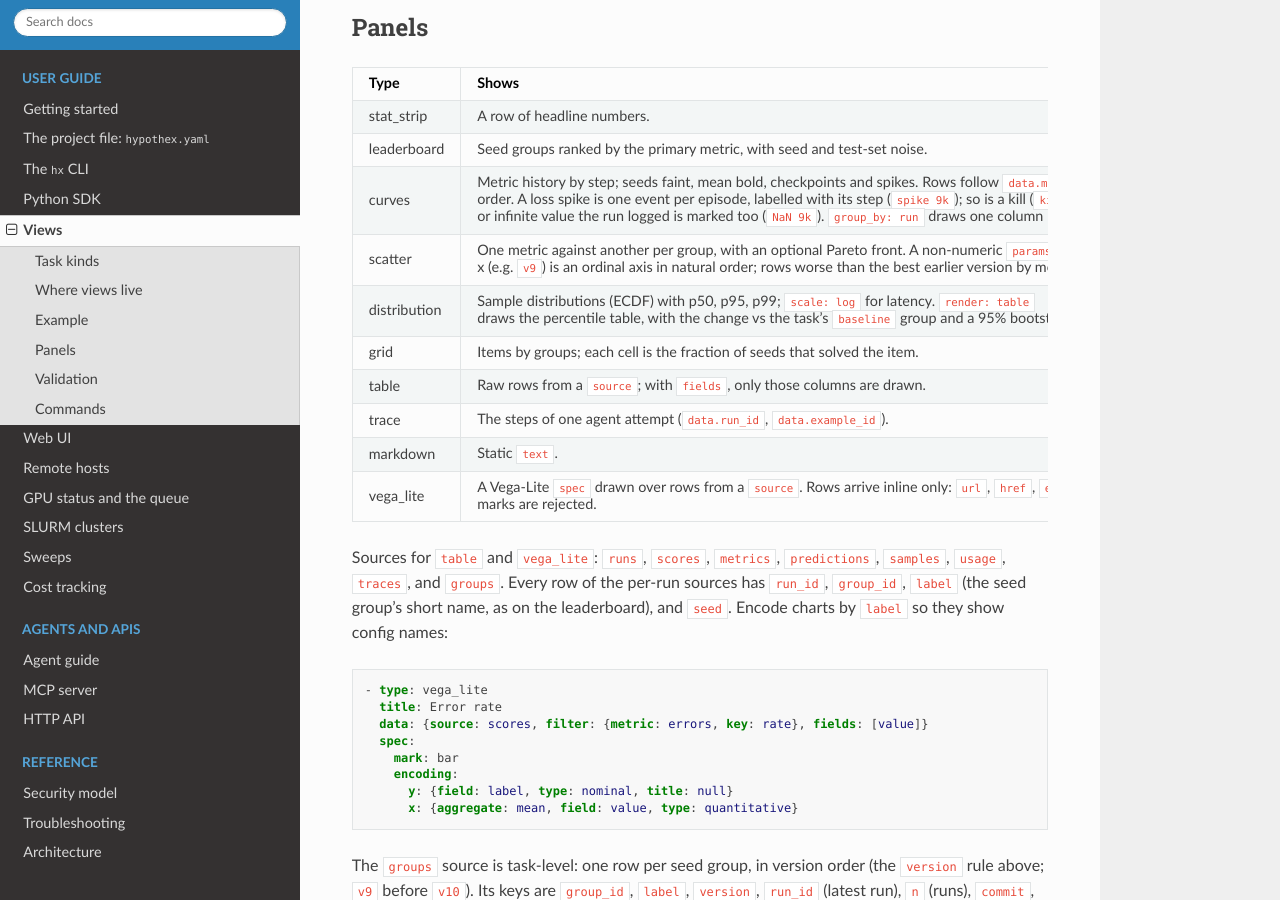
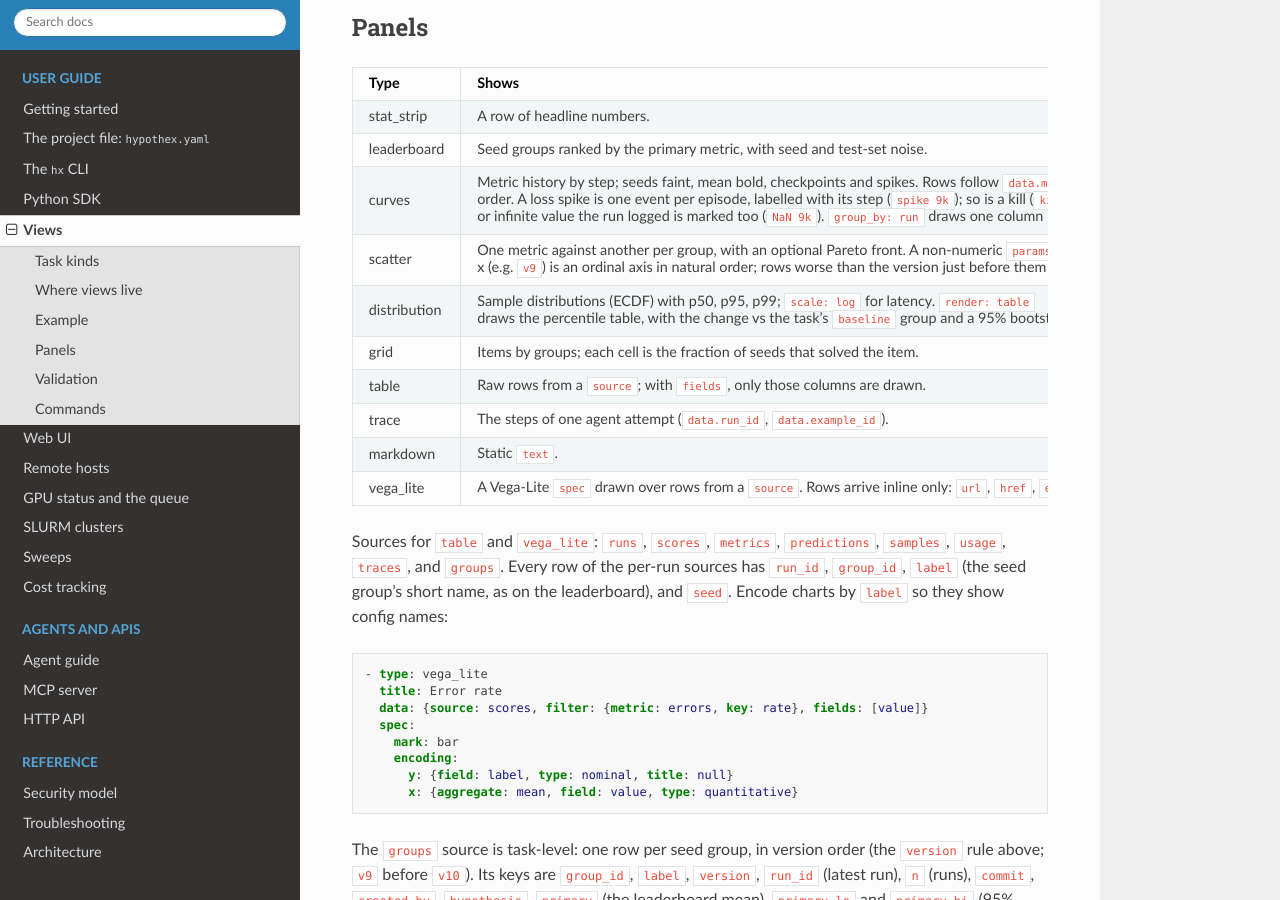
Before and after one commit to hypothex/hypothex, a Sphinx documentation site: the page built from docs/views.rst, in a window 1280 px wide and 900 px high, scrolled down 1449 px. Built offline with Sphinx 7.4.7 and the Read the Docs theme 3.1.0, drawn with Linux system fonts in a browser that asks for light colours.

Commit message:
fix(panels): flag a scatter regression against the previous version, not the best so far
A cheaper version after an expensive one was red because the rule compared
each version with the best earlier one. The agent_iteration cost chart showed
6 of 9 versions as regressions, v7-v9 included, although each cost less than
the version before it (UI-F16). Each row is now compared with the row just
before it, the mock's step-to-step rule. The contract (1.6 scatter), the
views guide and the preset comment say so.

```diff
--- a/docs/views.rst
+++ b/docs/views.rst
@@ -83,8 +83,8 @@
                ``group_by: run`` draws one column per run, named ``baseline r1``.
 scatter        One metric against another per group, with an optional Pareto front. A
                non-numeric ``params.``/``vars.`` x (e.g. ``v9``) is an ordinal axis in
-               natural order; rows worse than the best earlier version by more than its
-               95% CI are marked as regressions.
+               natural order; rows worse than the version just before them by more than
+               their 95% CIs allow are marked as regressions.
 distribution   Sample distributions (ECDF) with p50, p95, p99; ``scale: log`` for latency.
                ``render: table`` draws the percentile table, with the change vs the task's
                ``baseline`` group and a 95% bootstrap CI over repeats.
--- a/src/hypothex/views/presets/agent_iteration.yaml
+++ b/src/hypothex/views/presets/agent_iteration.yaml
@@ -4,8 +4,8 @@
 # creation time of the group's first run (spec 8.4). So this view works for any version_param.
 # "$ per solved" is each run's usage.usd divided by the examples it solved on the primary
 # metric (usage.<field>/solved), averaged over seeds. Both scatters have an ordinal x (version
-# text), so each row carries `regression`: worse than the best earlier version by more than
-# that version's 95% CI (spec 8.4 "regressions marked"; the UI draws it in the failure colour).
+# text), so each row carries `regression`: worse than the version just before it by more than
+# their 95% CIs allow (spec 8.4 "regressions marked"; the UI draws it in the failure colour).
 title: overview
 panels:
   - type: stat_strip
```
Also changed, not shown: docs/superpowers/plans/2026-09-27-hypothex-phase1b-contract.md (+1 -1 lines), 3 other files.
